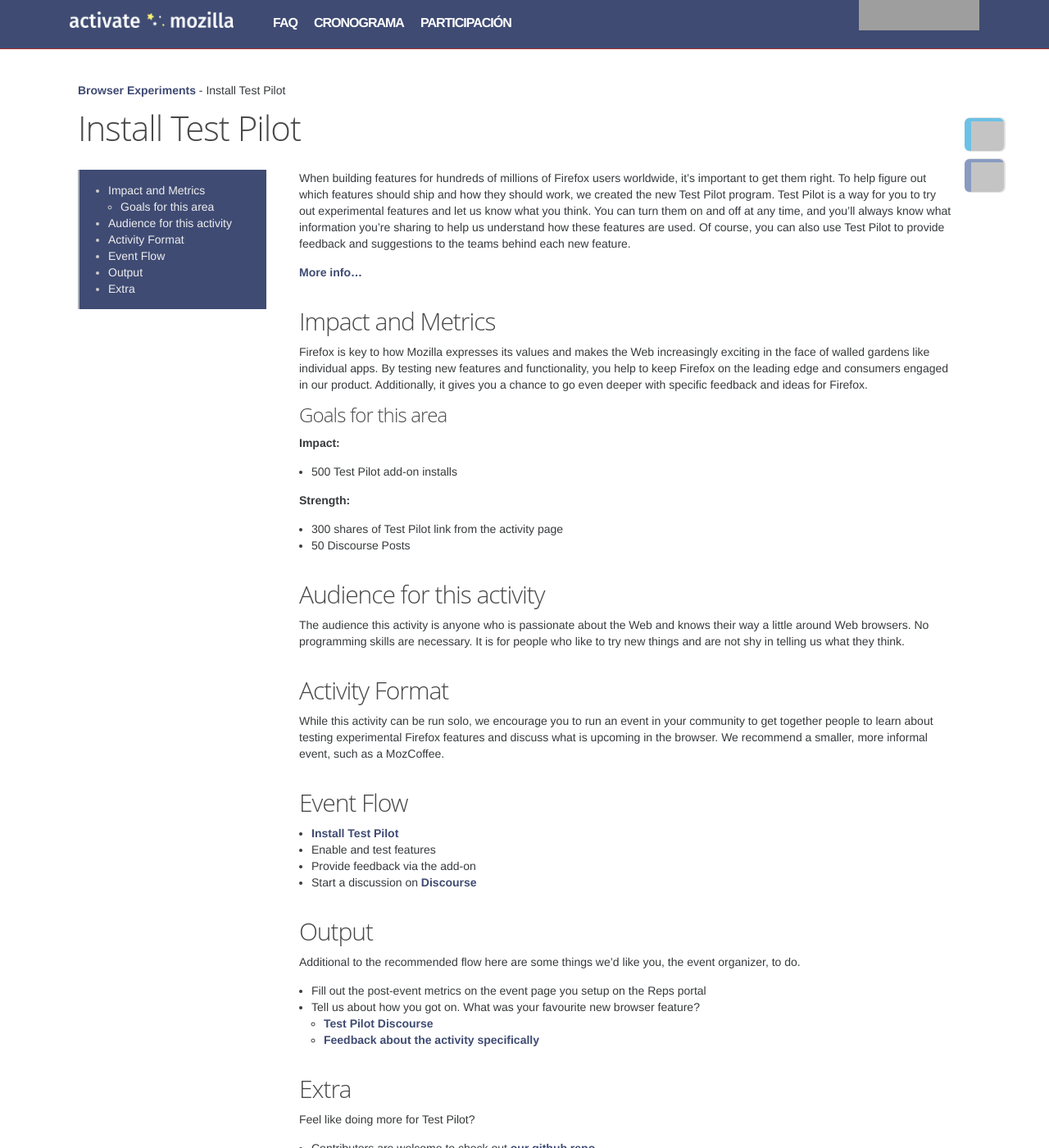
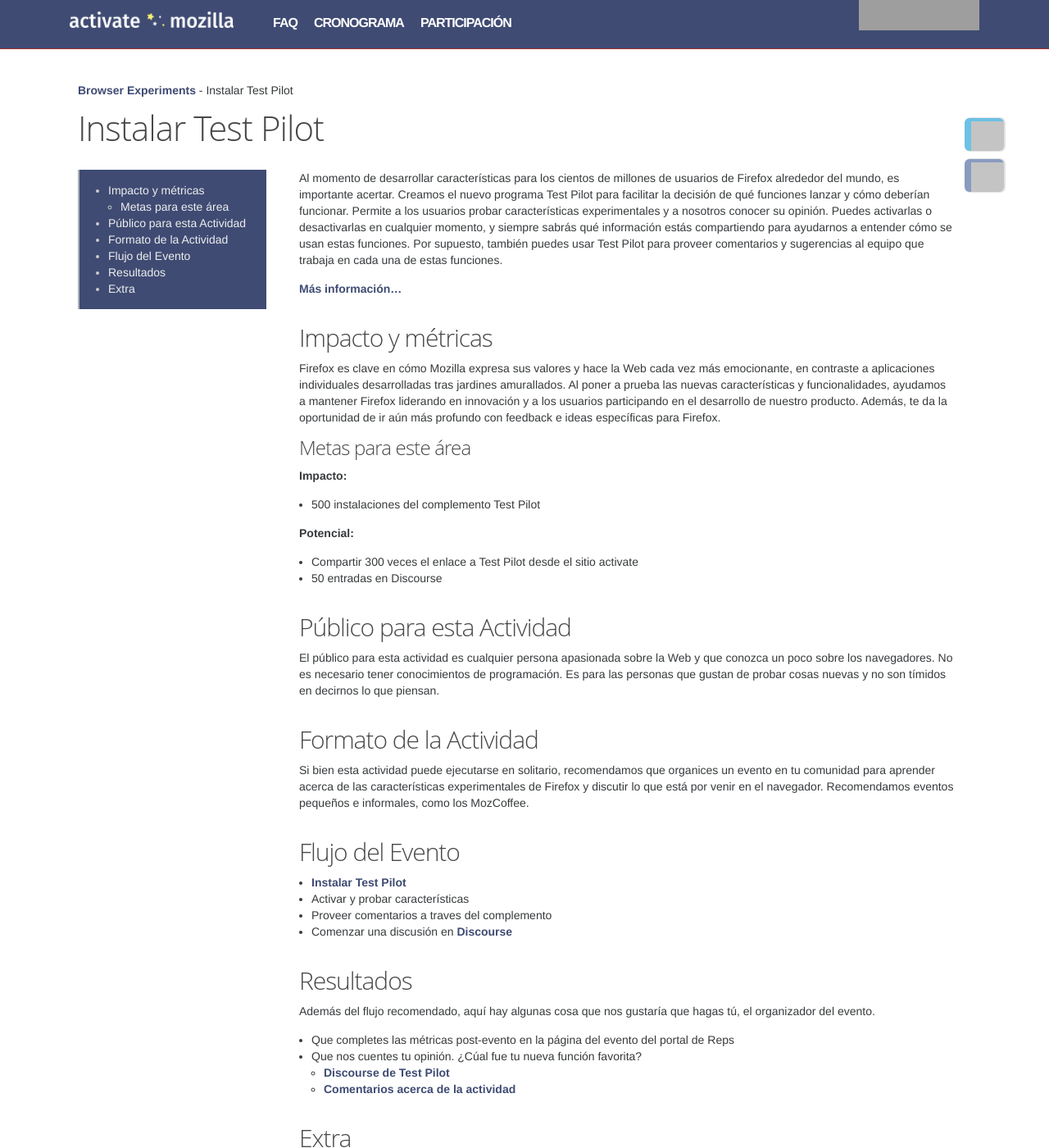
Before and after one commit to mozilla/activate.mozilla.community, a Jekyll site: the page built from _pages/es/experiments/test-pilot.md, in a window 1280 px wide and 1400 px high. Shown: the whole window at 82% size. Built offline with Jekyll 4.4.1, drawn with Linux system fonts in a browser that asks for light colours; some web fonts are replaced; some of the changed text lies outside the part shown; grey boxes are pictures that could not be loaded.

Commit message:
Localización al Español
New PR, as per @nukeador suggestion in https://github.com/mozilla/activate.mozilla.community/pull/61#issuecomment-251105336

```diff
--- a/_pages/es/experiments/test-pilot.md
+++ b/_pages/es/experiments/test-pilot.md
@@ -1,6 +1,6 @@
 ---
 layout: page
-title:  "Install Test Pilot"
+title:  "Instalar Test Pilot"
 permalink: /es/experiments/test-pilot/
 lang: es
 ref: test-pilot
@@ -10,53 +10,53 @@
 * TOC
 {:toc}
 
-When building features for hundreds of millions of Firefox users worldwide, it’s important to get them right. To help figure out which features should ship and how they should work, we created the new Test Pilot program. Test Pilot is a way for you to try out experimental features and let us know what you think. You can turn them on and off at any time, and you’ll always know what information you’re sharing to help us understand how these features are used. Of course, you can also use Test Pilot to provide feedback and suggestions to the teams behind each new feature.
+Al momento de desarrollar características para los cientos de millones de usuarios de Firefox alrededor del mundo, es importante acertar. Creamos el nuevo programa Test Pilot para facilitar la decisión de qué funciones lanzar y cómo deberían funcionar. Permite a los usuarios probar características experimentales y a nosotros conocer su opinión. Puedes activarlas o desactivarlas en cualquier momento, y siempre sabrás qué información estás compartiendo para ayudarnos a entender cómo se usan estas funciones. Por supuesto, también puedes usar Test Pilot para proveer comentarios y sugerencias al equipo que trabaja en cada una de estas funciones.
 
-[More info...](https://blog.mozilla.org/blog/2016/05/10/you-can-help-build-the-future-of-firefox-with-the-new-test-pilot-program/)
+[Más información...](https://blog.mozilla.org/blog/2016/05/10/you-can-help-build-the-future-of-firefox-with-the-new-test-pilot-program/)
 
-## Impact and Metrics
+## Impacto y métricas
 
-Firefox is key to how Mozilla expresses its values and makes the Web increasingly exciting in the face of walled gardens like individual apps. By testing new features and functionality, you help to keep Firefox on the leading edge and consumers engaged in our product. Additionally, it gives you a chance to go even deeper with specific feedback and ideas for Firefox.
+Firefox es clave en cómo Mozilla expresa sus valores y hace la Web cada vez más emocionante, en contraste a aplicaciones individuales desarrolladas tras jardines amurallados. Al poner a prueba las nuevas características y funcionalidades, ayudamos a mantener Firefox liderando en innovación y a los usuarios participando en el desarrollo de nuestro producto. Además, te da la oportunidad de ir aún más profundo con feedback e ideas específicas para Firefox.
 
-### Goals for this area
+### Metas para este área
 
-__Impact:__
+__Impacto:__
 
-* 500 Test Pilot add-on installs
+* 500 instalaciones del complemento Test Pilot
 
-__Strength:__
+__Potencial:__
 
-* 300 shares of Test Pilot link from the activity page
-* 50 Discourse Posts
+* Compartir 300 veces el enlace a Test Pilot desde el sitio activate
+* 50 entradas en Discourse
 
-## Audience for this activity
+## Público para esta Actividad
 
-The audience this activity is anyone who is passionate about the Web and knows their way a little around Web browsers. No programming skills are necessary. It is for people who like to try new things and are not shy in telling us what they think.
+El público para esta actividad es cualquier persona apasionada sobre la Web y que conozca un poco sobre los navegadores. No es necesario tener conocimientos de programación. Es para las personas que gustan de probar cosas nuevas y no son tímidos en decirnos lo que piensan.
 
-## Activity Format
+## Formato de la Actividad
 
-While this activity can be run solo, we encourage you to run an event in your community to get together people to learn about testing experimental Firefox features and discuss what is upcoming in the browser. We recommend a smaller, more informal event, such as a MozCoffee.
+Si bien esta actividad puede ejecutarse en solitario,  recomendamos que organices un evento en tu comunidad para aprender acerca de las características experimentales de Firefox y discutir lo que está por venir en el navegador. Recomendamos eventos pequeños e informales, como los MozCoffee.
 
-## Event Flow
+## Flujo del Evento
 
-* [Install Test Pilot](http://testpilot.firefox.com/experiments?utm_source=activity.mozilla.community&utm_medium=referral&utm_campaign=moz-community-2016)
-* Enable and test features
-* Provide feedback via the add-on
-* Start a discussion on [Discourse](https://discourse.mozilla-community.org/c/test-pilot)
+* [Instalar Test Pilot](http://testpilot.firefox.com/experiments?utm_source=activity.mozilla.community&utm_medium=referral&utm_campaign=moz-community-2016)
+* Activar y probar características
+* Proveer comentarios a traves del complemento
+* Comenzar una discusión en [Discourse](https://discourse.mozilla-community.org/c/test-pilot)
 
-## Output
+## Resultados
 
-Additional to the recommended flow here are some things we’d like you, the event organizer, to do.
+Además del flujo recomendado, aquí hay algunas cosa que nos gustaría que hagas tú, el organizador del evento.
 
-* Fill out the post-event metrics on the event page you setup on the Reps portal
-* Tell us about how you got on. What was your favourite new browser feature?
-    * [Test Pilot Discourse](https://discourse.mozilla-community.org/c/test-pilot)
-    * [Feedback about the activity specifically](https://discourse.mozilla-community.org/t/activate-mozilla-install-test-pilot/10075/1)
+* Que completes  las métricas post-evento en la página del evento del portal de Reps
+* Que nos cuentes tu opinión. ¿Cúal fue tu nueva función favorita?
+    * [Discourse de Test Pilot](https://discourse.mozilla-community.org/c/test-pilot)
+    * [Comentarios acerca de la actividad ](https://discourse.mozilla-community.org/t/activate-mozilla-install-test-pilot/10075/1)
 
 ## Extra
 
-Feel like doing more for Test Pilot?
+¿Tienes ganas de hacer algo más por Test Pilot?
 
-* Contributors are welcome to check out [our github repo](https://github.com/mozilla/testpilot/)
-* Here’s a [list of good first bugs](https://github.com/mozilla/testpilot/issues?q=is%3Aopen+is%3Aissue+label%3Agood-first-bug) if you would like to dive in
-* The [Test Pilot Wiki](https://wiki.mozilla.org/Test_Pilot) has lots of information about public meetings, communication and the Test Pilot roadmap
+* Alentamos a los participantes  a revisar nuestro [repositorio en GitHub](https://github.com/mozilla/testpilot/)
+* Aquí está la [lista de los primeros bugs](https://github.com/mozilla/testpilot/issues?q=is%3Aopen+is%3Aissue+label%3Agood-first-bug)
+* En la  [Wiki de Test Pilot](https://wiki.mozilla.org/Test_Pilot) puedes encontrar mucha información acerca de los eventos públicos, y los planes para Test Pilot
```
